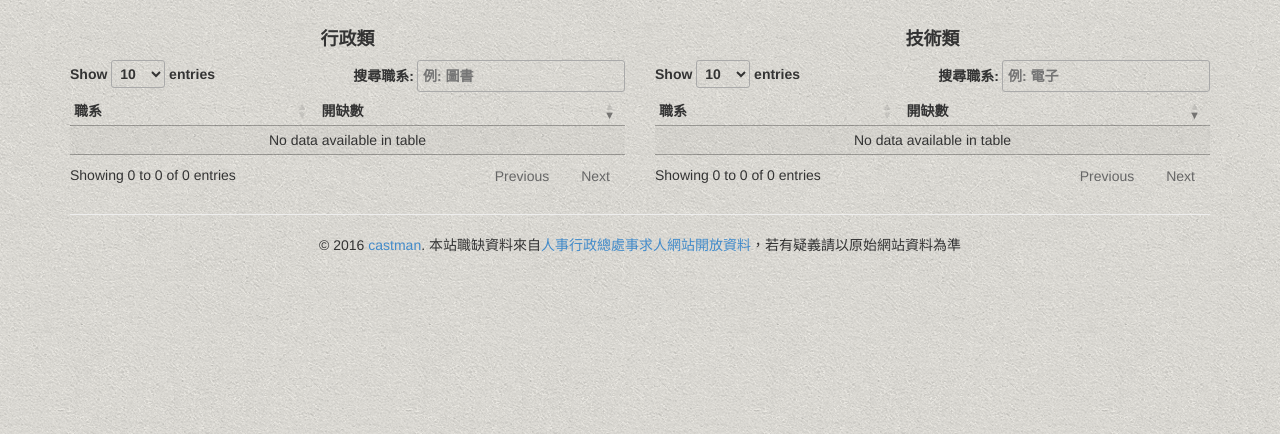
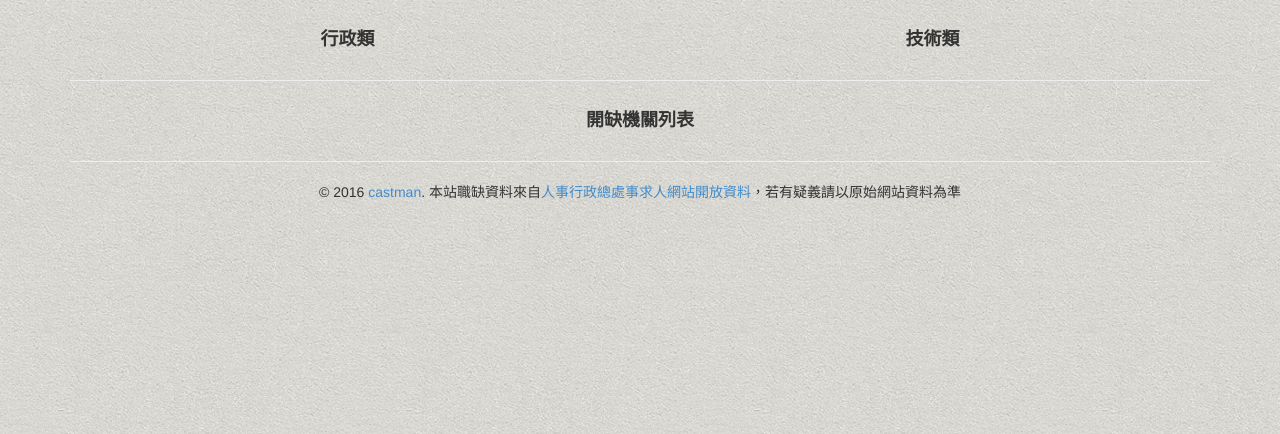
Before and after one commit to jwlin/opencpa, a Django app: page /job/trend in a window 1280 px wide. Shown: the part 72-506 px from the top of the page. Run offline with Django 3.2, Linux system fonts and the light colour scheme; data that the repository does not hold is empty; some libraries are stand-ins or nearby versions.

Commit message:
add new table in trend.html

```diff
--- a/opencpa/job/templates/job/trend.html
+++ b/opencpa/job/templates/job/trend.html
@@ -17,50 +17,32 @@
 
 {% block content %}
 <div class="row">
-  <div class="col-md-6">
+  <div class="col-md-6" id="admin_div">
   	<h4 style="text-align: center; font-weight: bold;">行政類</h4>
 	<table id="adminTable" class="display compact" width="100%"></table>
   </div>
-  <div class="col-md-6">
+  <div class="col-md-6" id="tech_div">
   	<h4 style="text-align: center; font-weight: bold;">技術類</h4>
 	<table id="techTable" class="display compact" width="100%"></table>
+  </div>
+</div>
+<hr>
+<div class="row">
+  <div class="col-md-12" id="detail_div">
+  	<h4 style="text-align: center; font-weight: bold;"><span id="detail_title">開缺機關列表</span></h4>
+	<table id="detailTable" class="display compact" width="100%"></table>
   </div>
 </div>
 
 {% endblock%}
 
 {% block scripts %}
-	<script type="text/javascript" charset="utf8" src="//cdn.datatables.net/1.10.11/js/jquery.dataTables.min.js"></script>
 	<script type="text/javascript" charset="utf8">
 	var dataSet = {{admin_list|safe}}
-	$(document).ready(function() {
-	    $('#adminTable').DataTable( {
-			data: dataSet,
-			order: [[ 1, "desc" ]],
-			columns: [
-				{ title: "職系" },
-				{ title: "開缺數" },
-			],
-			language: {
-		    	"search": "搜尋職系:",
-				"searchPlaceholder": "例: 圖書"
-			}
-		} );
-	} );
 	var dataSet2 = {{tech_list|safe}}
-	$(document).ready(function() {
-	    $('#techTable').DataTable( {
-			data: dataSet2,
-			order: [[ 1, "desc" ]],
-			columns: [
-				{ title: "職系" },
-				{ title: "開缺數" },
-			],
-			language: {
-		    	"search": "搜尋職系:",
-				"searchPlaceholder": "例: 電子"
-			}
-		} );
-	} );
 	</script>
+	<script type="text/javascript" charset="utf8" src="//cdn.datatables.net/1.10.11/js/jquery.dataTables.min.js"></script>
+	<script type="text/javascript" charset="utf8" src="//cdn.datatables.net/select/1.1.2/js/dataTables.select.min.js"></script>
+	<script type="text/javascript" charset="utf8" src="{% static 'job/scripts/spin.min.js' %}"></script>
+	<script type="text/javascript" charset="utf8" src="{% static 'job/scripts/trend.js' %}"></script>
 {% endblock %}
--- a/opencpa/job/urls.py
+++ b/opencpa/job/urls.py
@@ -7,7 +7,8 @@
     url(r'^about$', views.about, name='about'),
     url(r'^trend$', views.trend, name='trend'),
     url(r'^dept$', views.dept, name='dept'),
-	url(r'^(?P<job_id>[0-9]+)$', views.item, name='item'),
-	url(r'^api/message/(?P<job_id>[0-9]+)$', views.message, name='message'),
-	url(r'^api/dept/$', views.dept_ajax, name='dept_ajax'),
+    url(r'^(?P<job_id>[0-9]+)$', views.item, name='item'),
+    url(r'^api/message/(?P<job_id>[0-9]+)$', views.message, name='message'),
+    url(r'^api/dept/$', views.dept_ajax, name='dept_ajax'),
+    url(r'^api/trend/$', views.trend_ajax, name='trend_ajax'),
 )
--- a/opencpa/job/views.py
+++ b/opencpa/job/views.py
@@ -264,3 +264,19 @@
                 return HttpResponse(json.dumps({'succeeded': True, 'data': job_data_list}), content_type='application/json')
             except Exception as e:
                 return HttpResponse(json.dumps({'succeeded': False}), content_type='application/json')
+
+def trend_ajax(request):
+    if request.is_ajax() and request.method == 'POST':
+        if request.POST.get('action') == 'get':
+            try:
+                org_data_list = list()
+                if request.POST.get('sysnam'):
+                    sysnam= escape(request.POST.get('sysnam'))
+                    orgs = Job.objects.filter(sysnam=sysnam).values('org_name').annotate(num=Count('id')).order_by('num')
+                    for org in orgs:
+                        org_data_list.append([org['org_name'], org['num']])
+                    return HttpResponse(json.dumps({'succeeded': True, 'data': org_data_list}), content_type='application/json')
+                else:
+                    return HttpResponse(json.dumps({'succeeded': False}), content_type='application/json')
+            except Exception as e:
+                return HttpResponse(json.dumps({'succeeded': False}), content_type='application/json')
```
